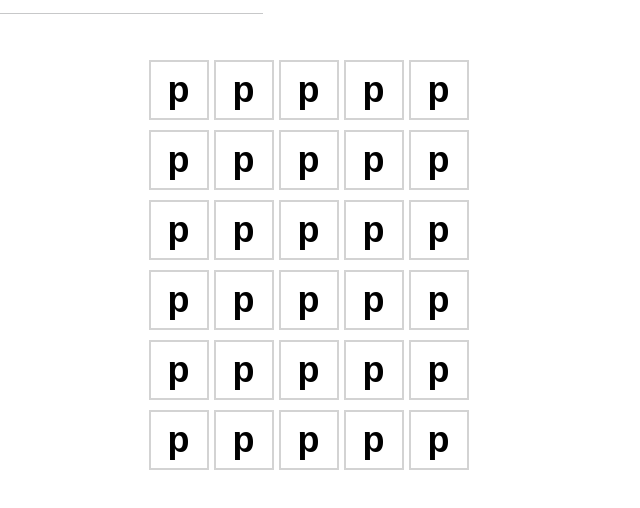
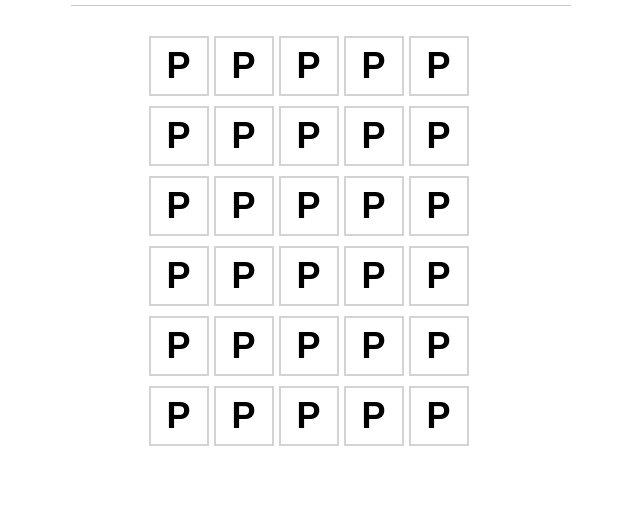
Before and after one commit to AlexRC125/Games, a plain HTML site: page index.html in a window 1280 px wide. Shown: the part 46-554 px from the top of the page, without its empty margins (319-959 px from the left). Drawn offline with nearby package versions, Linux system fonts and the light colour scheme.

Commit message:
Changes 3

```diff
--- a/css/style.css
+++ b/css/style.css
@@ -4,6 +4,7 @@ body {
 }
 hr {
     width:500px;
+    margin: auto;
 }
 #title {
     font-size: 36px;
--- a/js/games.js
+++ b/js/games.js
@@ -21,7 +21,7 @@ function intialize(){
             let tile = document.createElement("span")
             tile.id = r.toString() + "-" + c.toString();
             tile.classList.add("tile");
-            tile.innerText = "p"
+            tile.innerText = "P";
             document.getElementById("board").appendChild(tile)
         }
     }
```
